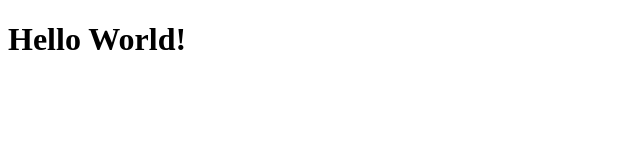
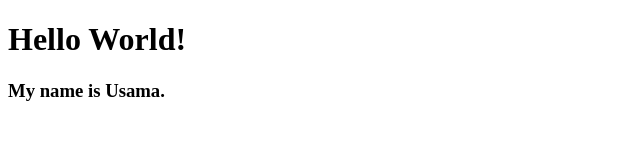
Before and after one commit to moeqaz/hello_world, a plain HTML site: page index.html in a window 1280 px wide. Shown: the whole page, without its empty margins (0-640 px from the left). Drawn offline with Linux system fonts and the light colour scheme.

Commit message:
Added another header

```diff
--- a/index.html
+++ b/index.html
@@ -8,5 +8,6 @@
 </head>
 <body>
     <h1>Hello World!</h1>
+    <h3>My name is Usama.</h3>
 </body>
 </html>
```
